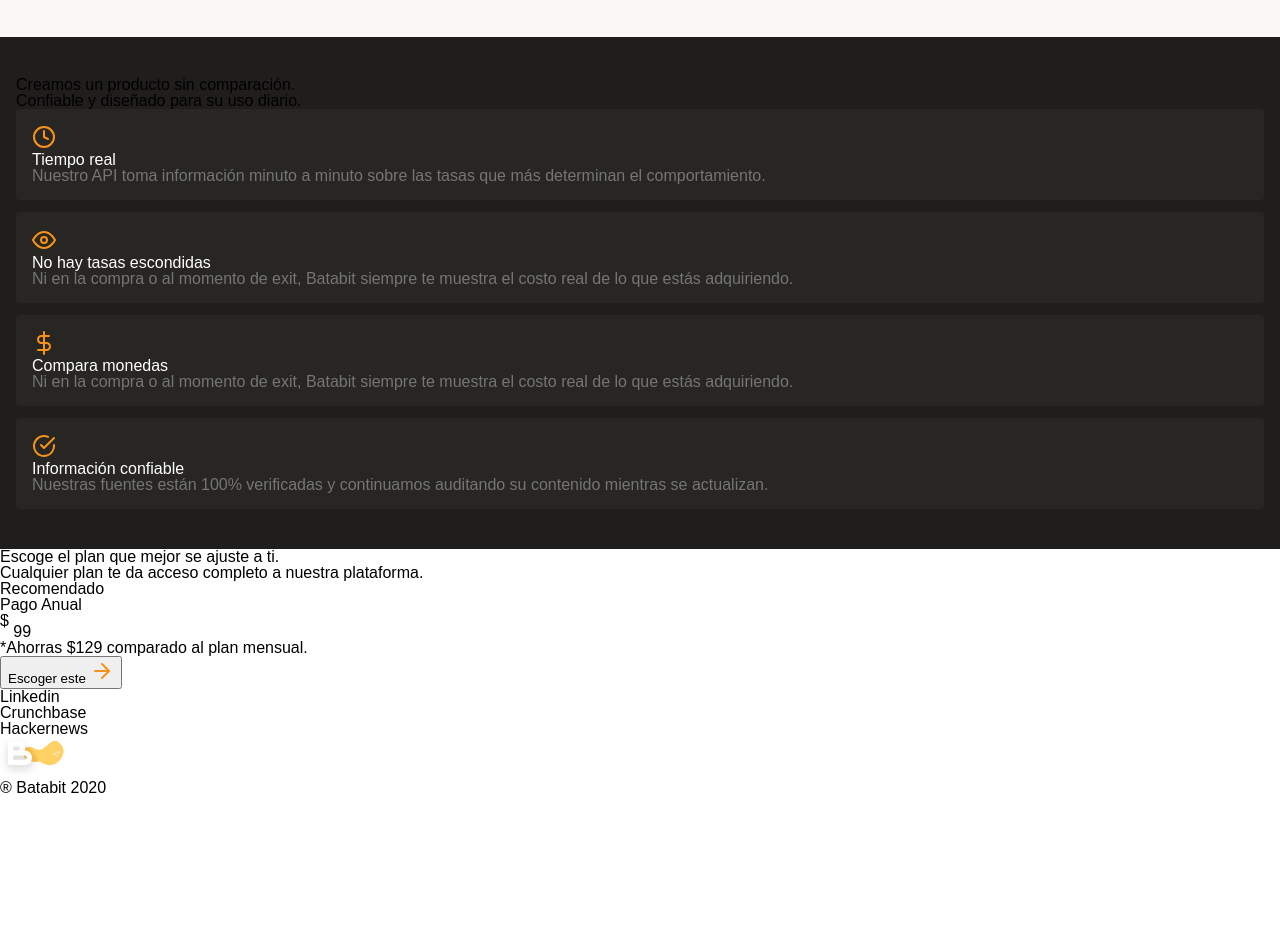
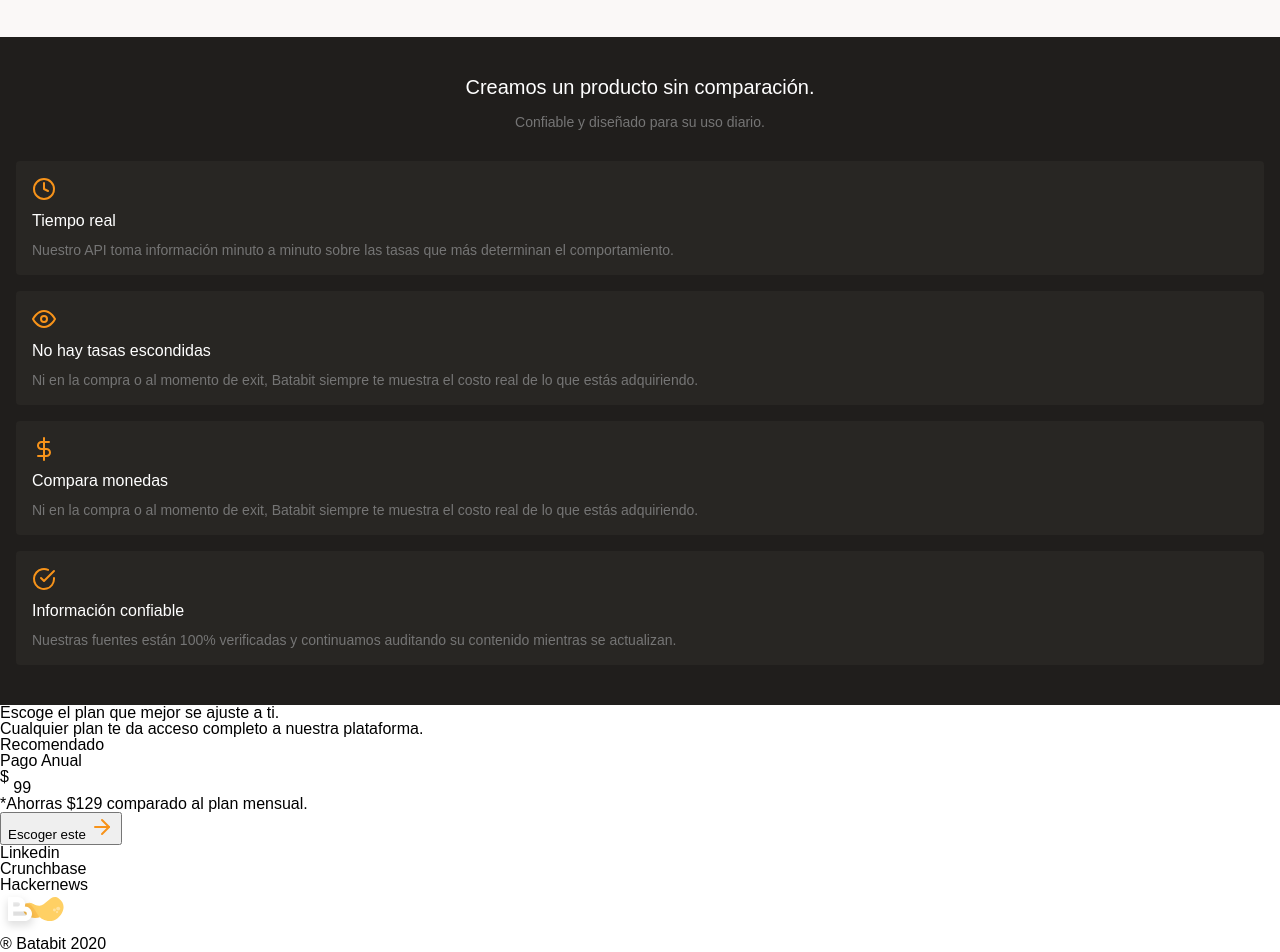
Before and after one commit to Rcwong0x/Batabit, a plain HTML site: page index.html in a window 1280 px wide. Shown: the part 1078-2030 px from the top of the page. Before the commit the page ends 1874 px from the top, so only its background shows below. Drawn offline with Linux system fonts and the light colour scheme; a web font is replaced by a local one.

Commit message:
seccion de atributos del servicio

```diff
--- a/index.html
+++ b/index.html
@@ -67,7 +67,7 @@
             font-family: 'DM Sans';
             font-style: normal;
             font-weight: 700;
-            font-size: var(--subtitle);
+            font-size: var(--headline);
             line-height: 18px;
         }
         .hero__title{
@@ -194,21 +194,44 @@
             background: var(--warm-black);
             padding: 4rem 1.6rem;
         }
+        .features__title {
+            font-size: var(--headline);
+            text-align: center;
+            margin-bottom: 1.8rem;
+            color: var(--just-white);
+        }
+        .features__info {
+            font-size: var(--text);
+            color: var(--text-gray);
+            text-align: center;
+            margin-bottom: 3.2rem;
+        }
         .features__list {
             display: flex;
             flex-direction: column;
-            gap: 1.2rem;
+            gap: 1.6rem;
         }
         .feature {
+            display: flex;
+            flex-direction: column;
+            gap: 1.2rem;
             background-color: var(--warm-blackM1);
             padding: 1.6rem;
             border-radius: .4rem;
+        }
+        .feature__icon{
+            height: 24px;
+            width: 24px;
         }
         .feature__title{
             color: var(--just-white);
         }
         .feature__content{
             color: var(--text-gray);
+            font-size: var(--text);
+            font-style: normal;
+            font-weight: 500;
+            line-height: 18px;
         }
     </style>
 </head>
@@ -288,25 +311,25 @@
 
             <section class="features__list">
                 <article class="feature">
-                    <img src="icons/clock.svg" alt="Relog">
+                    <img class="feature__icon" src="icons/clock.svg" alt="Relog">
                     <h3 class="feature__title">Tiempo real</h3>
                     <p class="feature__content">Nuestro API toma información minuto a minuto sobre las tasas que más determinan el comportamiento.</p>
                 </article>
 
                 <article class="feature">
-                    <img src="icons/eye.svg" alt="Ojo ilustrativo a transparencia">
+                    <img class="feature__icon" src="icons/eye.svg" alt="Ojo ilustrativo a transparencia">
                     <h3 class="feature__title">No hay tasas escondidas</h3>
                     <p class="feature__content">Ni en la compra o al momento de exit, Batabit siempre te muestra el costo real de lo que estás adquiriendo.</p>
                 </article>
 
                 <article class="feature">
-                    <img src="icons/dollar-sign.svg" alt="Signo de dolar">
+                    <img class="feature__icon" src="icons/dollar-sign.svg" alt="Signo de dolar">
                     <h3 class="feature__title">Compara monedas</h3>
                     <p class="feature__content">Ni en la compra o al momento de exit, Batabit siempre te muestra el costo real de lo que estás adquiriendo.</p>
                 </article>
 
                 <article class="feature">
-                    <img src="icons/check-circle.svg" alt="Signo de dolar">
+                    <img class="feature__icon" src="icons/check-circle.svg" alt="Signo de dolar">
                     <h3 class="feature__title">Información confiable</h3>
                     <p class="feature__content">Nuestras fuentes están 100% verificadas y continuamos auditando su contenido mientras se actualizan.</p>
                 </article>
```
Also changed, not shown: img/bitcoin-baby-mobile.jpg (added).
